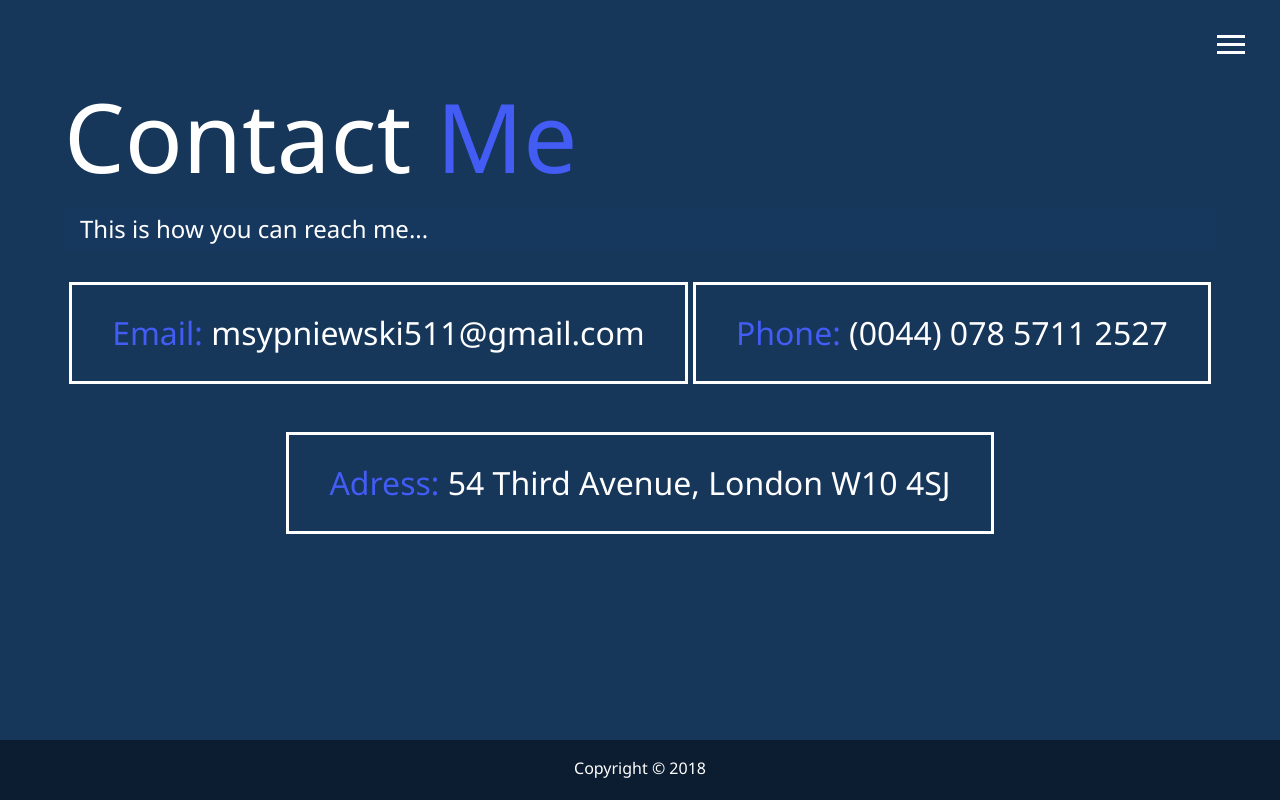
After one commit to msypniewski511/portfolio, a PHP site: page /dist/contact.html in a window 1280 px wide. The commit adds this page. Run offline with PHP 8.4, Linux system fonts and the light colour scheme; some libraries are stand-ins or nearby versions.

Commit message:
Initial website finished

```diff
--- /dev/null
+++ b/dist/contact.html
@@ -0,0 +1,86 @@
+<!DOCTYPE html>
+<html lang="en">
+
+<head>
+  <meta charset="UTF-8">
+  <meta name="viewport" content="width=device-width, initial-scale=1.0">
+  <meta http-equiv="X-UA-Compatible" content="ie=edge">
+  <link rel="stylesheet" href="css/main.css">
+  <link rel="stylesheet" href="https://use.fontawesome.com/releases/v5.2.0/css/all.css" integrity="sha384-hWVjflwFxL6sNzntih27bfxkr27PmbbK/iSvJ+a4+0owXq79v+lsFkW54bOGbiDQ"
+    crossorigin="anonymous">
+  <title>Contact Me</title>
+</head>
+
+<body>
+  <header>
+    <div class="menu-btn">
+      <div class="btn-line"></div>
+      <div class="btn-line"></div>
+      <div class="btn-line"></div>
+    </div>
+
+    <nav class="menu">
+      <div class="menu-branding">
+        <div class="portrait"></div>
+      </div>
+      <ul class="menu-nav">
+        <li class="nav-item">
+          <a href="index.html" class="nav-link">
+            Home
+          </a>
+        </li>
+        <li class="nav-item">
+          <a href="about.html" class="nav-link">
+            About
+          </a>
+        </li>
+        <li class="nav-item">
+          <a href="work.html" class="nav-link">
+            My Work
+          </a>
+        </li>
+        <li class="nav-item current">
+          <a href="contact.html" class="nav-link">
+            How To Reach Me
+          </a>
+        </li>
+      </ul>
+    </nav>
+  </header>
+
+  <main id="contact">
+    <h1 class="lg-heading">
+      Contact
+      <span class="text-secondary">Me</span>
+    </h1>
+    <h2 class="sm-heading">
+      This is how you can reach me...
+    </h2>
+
+    <div class="boxes">
+      <div>
+        <span class="text-secondary">
+          Email:
+        </span> msypniewski511@gmail.com
+      </div>
+      <div>
+        <span class="text-secondary">
+          Phone:
+        </span> (0044) 078 5711 2527
+      </div>
+      <div>
+        <span class="text-secondary">
+          Adress:
+        </span> 54 Third Avenue, London W10 4SJ
+      </div>
+    </div>
+  </main>
+
+  <footer id="main-footer">
+    Copyright &copy; 2018
+  </footer>
+
+  <script src="js/main.js"></script>
+</body>
+
+</html>
--- a/dist/css/main.css
+++ b/dist/css/main.css
@@ -194,6 +194,25 @@ main {
       border-color: #425cf4;
       transition: all 0.5s ease-out; }
 
+.boxes {
+  display: flex;
+  flex-wrap: wrap;
+  justify-content: space-evenly;
+  align-items: center;
+  margin-top: 1rem; }
+  .boxes div {
+    font-size: 2rem;
+    border: 3px #fff solid;
+    padding: 1.5rem 2.5rem;
+    margin-bottom: 3rem;
+    transition: all 0.5s ease-out; }
+    .boxes div:hover {
+      padding: 0.5rem 1.5rem;
+      background: #425cf4;
+      color: #000; }
+      .boxes div:hover span {
+        color: #000; }
+
 .btn, .btn-dark, .btn-light {
   width: 49%;
   display: inline-block;
--- a/scss/main.scss
+++ b/scss/main.scss
@@ -127,6 +127,31 @@ main {
   }
 }
 
+// Contact page
+.boxes {
+  display: flex;
+  flex-wrap: wrap;
+  justify-content: space-evenly;
+  align-items: center;
+  margin-top: 1rem;
+
+  div {
+    font-size: 2rem;
+    border: 3px #fff solid;
+    padding: 1.5rem 2.5rem;
+    margin-bottom: 3rem;
+    @include easeOut;
+    &:hover {
+      padding: 0.5rem 1.5rem;
+      background: $secondary-color;
+      color: set-text-color($secondary-color);
+      span {
+        color: set-text-color($secondary-color);
+      }
+    }
+  }
+}
+
 // Button Syles
 .btn {
   width: 49%;
```
